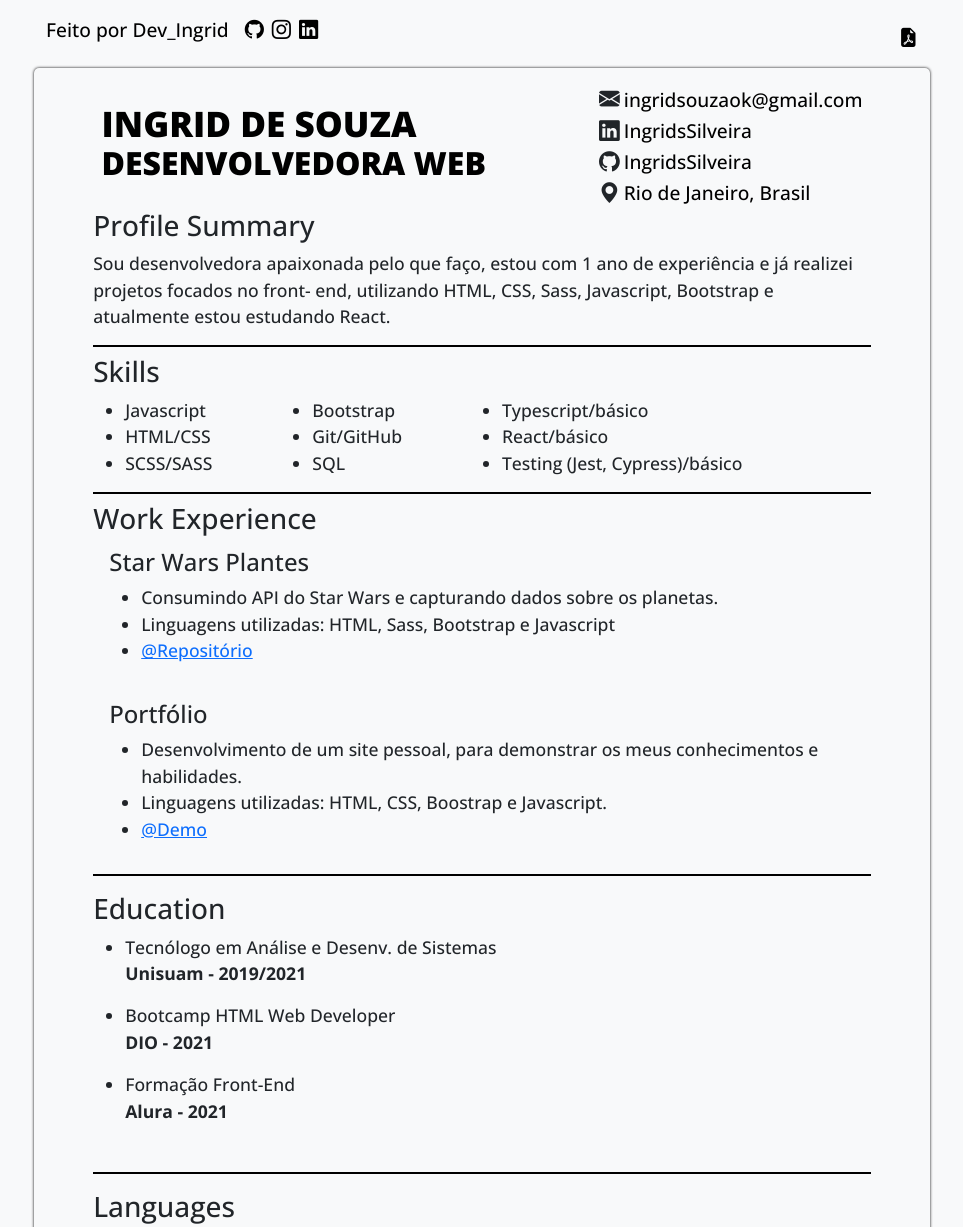
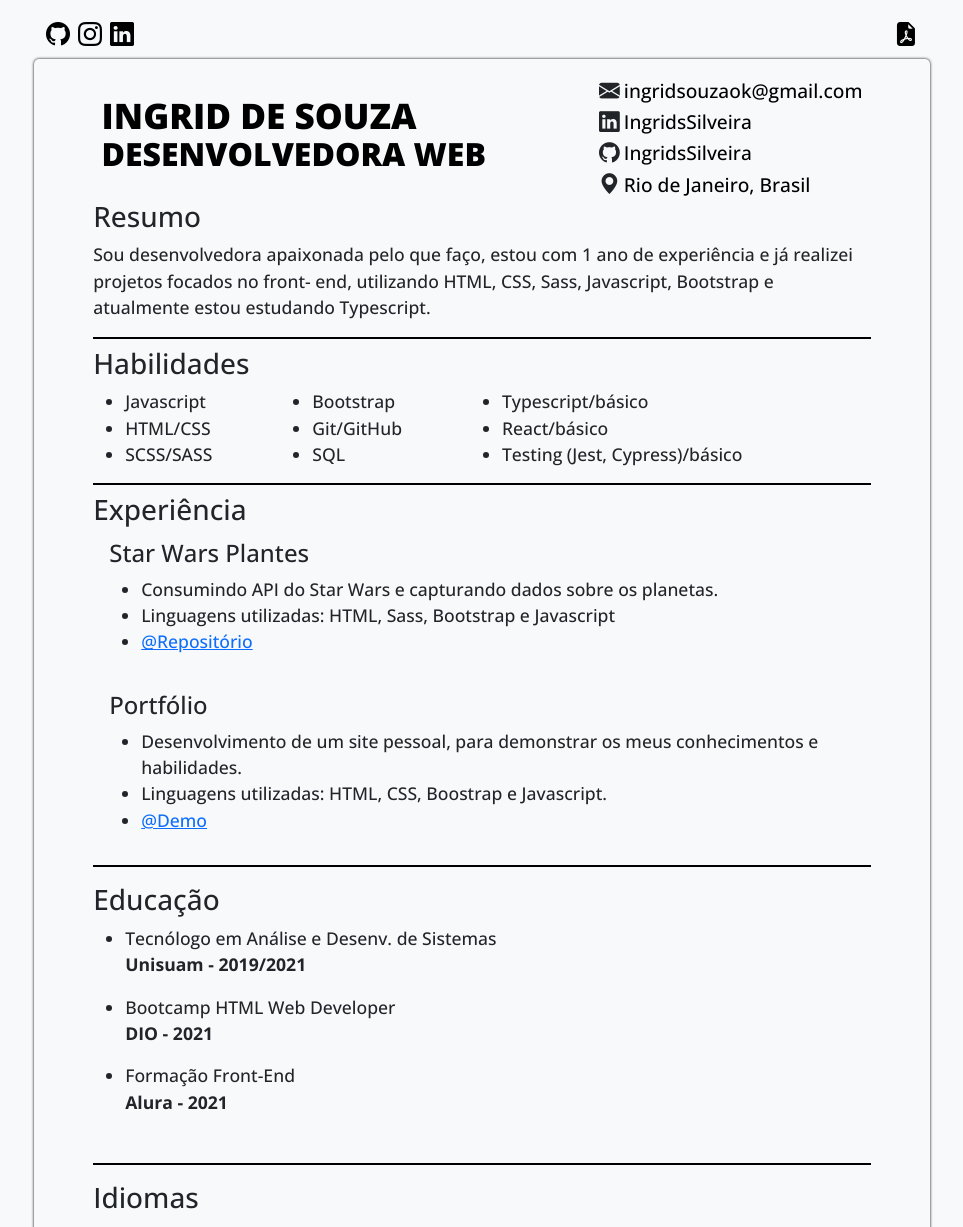
Before and after one commit to IngridsSilveira/Curriculo, a plain HTML site: page index.html in a window 1280 px wide. Shown: the top 1227 px of the page, without its empty margins (158-1121 px from the left). Drawn offline with nearby package versions, Linux system fonts and the light colour scheme.

Commit message:
finalizado por enquanto

```diff
--- a/assets/styles/custom/scss/style.scss
+++ b/assets/styles/custom/scss/style.scss
@@ -19,7 +19,7 @@ body {
 .header {
   display: flex;
   margin-bottom: -3px;
-  font-size: 1.2rem;
+  font-size: 1.5rem;
   color: #000;
   width: 70%;
   a,
@@ -117,8 +117,7 @@ body {
 @media screen and (max-width: 767px){
   .header,
   .body_cv {
-    width: 100%;
-    border-radius: 0;
+    width: 90%;
   }
   .body_header {
     @include flex-direction();
--- a/index.html
+++ b/index.html
@@ -18,8 +18,6 @@
 <body class="bg-light">
     <header class="container-fluid header align-items-center justify-content-between mt-3" id="header">
         <div class="d-flex">
-            <p class="me-3">Feito por <a target="_blank" href="https://github.com/IngridsSilveira">Dev_Ingrid</a>
-            </p>
             <a class="icons me-2" target="_blank" href="https://github.com/IngridsSilveira"><i
                     class="bi bi-github"></i></a>
             <a class="icons me-2" target="_blank" href="https://www.instagram.com/dev_ingrid/"><i
@@ -48,14 +46,14 @@
             </div>
         </div>
         <div class="div-padrao profile">
-            <h3>Profile Summary</h3>
+            <h3>Resumo</h3>
             <p>Sou desenvolvedora apaixonada pelo que faço, estou com 1 ano de experiência e já realizei projetos
                 focados no front- end, utilizando HTML, CSS, Sass, Javascript, Bootstrap e atualmente estou estudando
-                React.</p>
+                Typescript.</p>
         </div>
         <div class="linha"></div>
         <div class="div-padrao body_skills d-flex justify-content-between">
-            <h3>Skills</h3>
+            <h3>Habilidades</h3>
             <ul>
                 <div>
                     <li>Javascript</li>
@@ -77,7 +75,7 @@
         </div>
         <div class="linha"></div>
         <div class="div-padrao experience d-flex">
-            <h3>Work Experience</h3>
+            <h3>Experiência</h3>
             <div class="ms-3 mt-1 mb-3">
                 <h4>Star Wars Plantes</h4>
                 <ul>
@@ -99,7 +97,7 @@
         </div>
         <div class="linha mt-3 mb-3"></div>
         <div class="div-padrao education">
-            <h3>Education</h3>
+            <h3>Educação</h3>
             <div class="education_align d-flex align-items-start">
                 <ul>
                     <li>Tecnólogo em Análise e Desenv. de Sistemas <p>Unisuam - 2019/2021</p>
@@ -113,7 +111,7 @@
         </div>
         <div class="linha mt-3 mb-3"></div>
         <div class="div-padrao languages">
-            <h3>Languages</h3>
+            <h3>Idiomas</h3>
             <ul class="ms-3">
                 <li>Português - Nativo</li>
                 <li>Inglês - Intermediário</li>
```
Also changed, not shown: assets/styles/custom/css/style.css, desktop.png (added), 2 other files.
